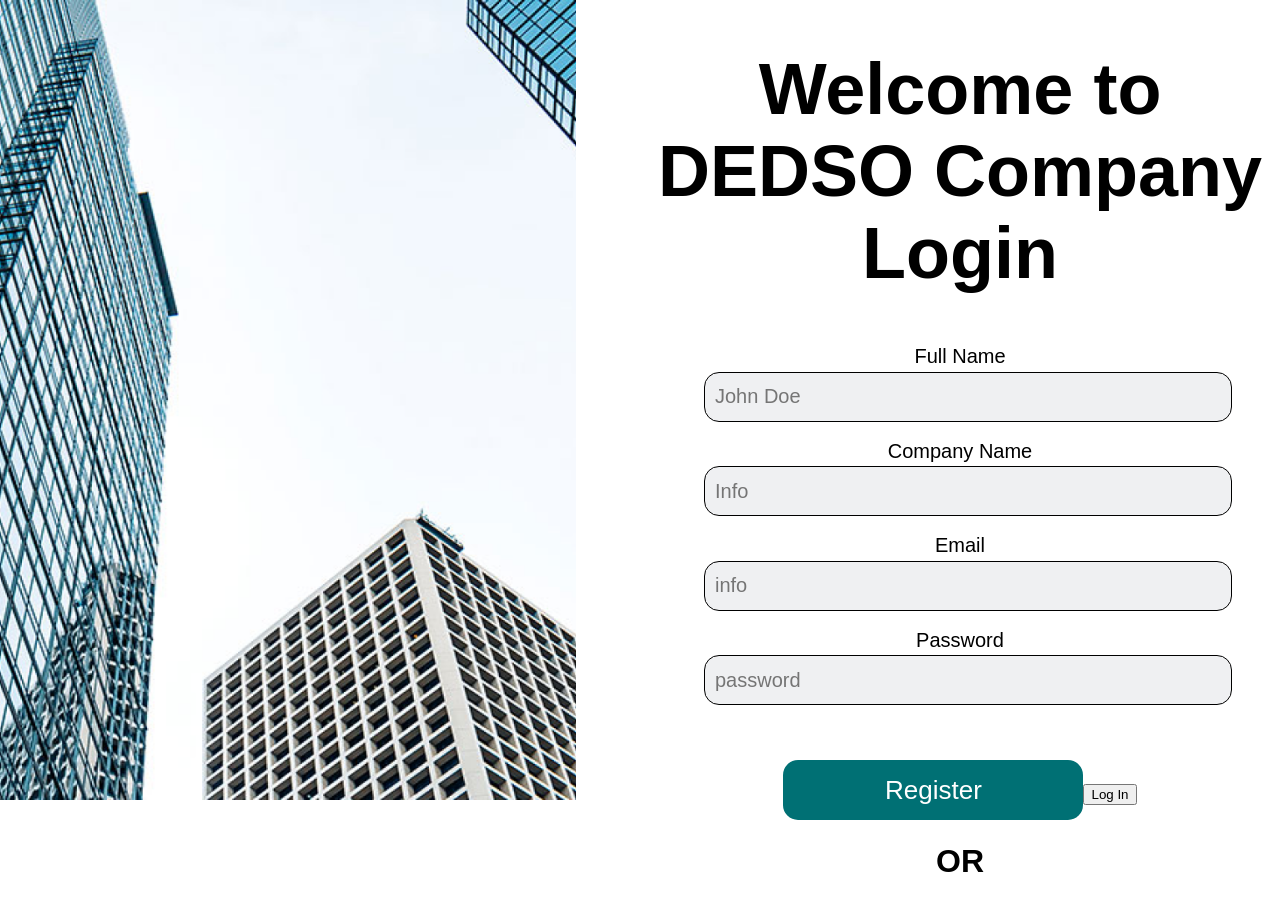
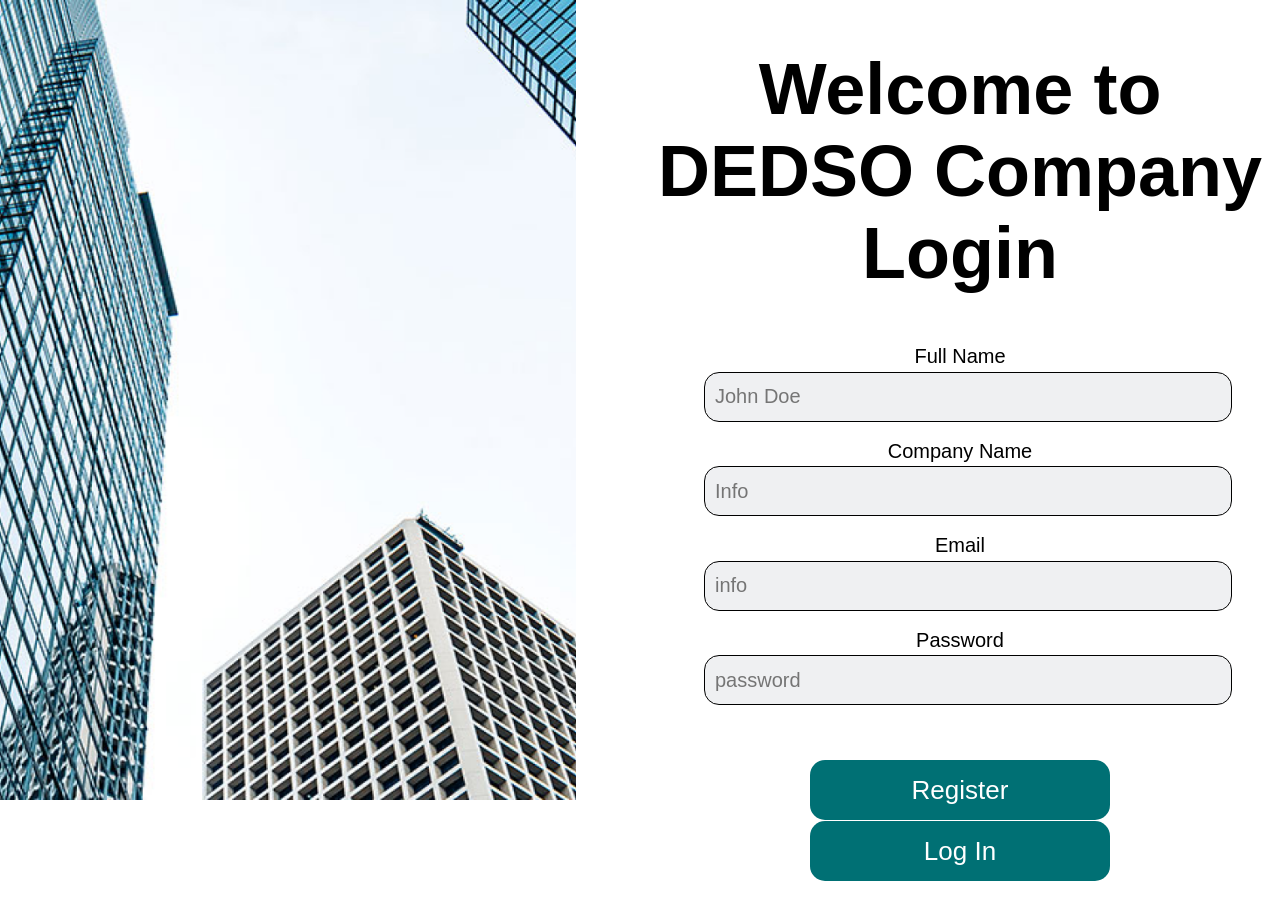
Before and after one commit to Hrshw/DEDSO, a React (Create React App) app in the folder dedso-app/: page /CompanyLogin in a window 1280 px wide. Shown: the top 899 px of the page. Built offline with nearby package versions, Linux system fonts and the light colour scheme.

Commit message:
made changes to button

```diff
--- a/dedso-app/src/components/companyLogin.jsx
+++ b/dedso-app/src/components/companyLogin.jsx
@@ -19,7 +19,7 @@ function CompanyLogin(){
         <div className="buttonDiv">
             <div>
             <button className="createBtn">Register</button>
-            <button>Log In</button>
+            <button className="createBtn">Log In</button>
             </div>
             <h1>OR</h1>
             <button className="googleBtn"><img className="icon" src={require("../images/google.jpeg")} alt="" />Sign up with Google</button>
```
